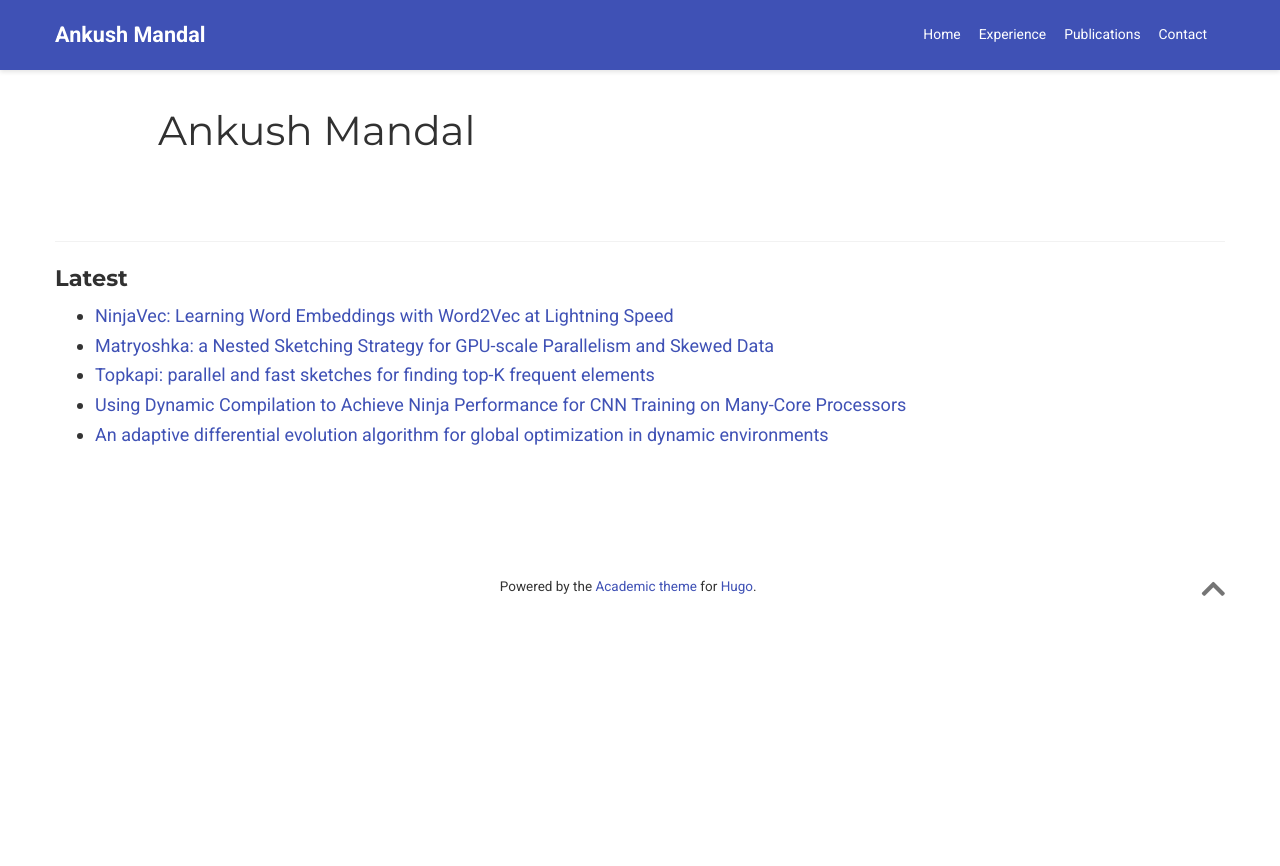
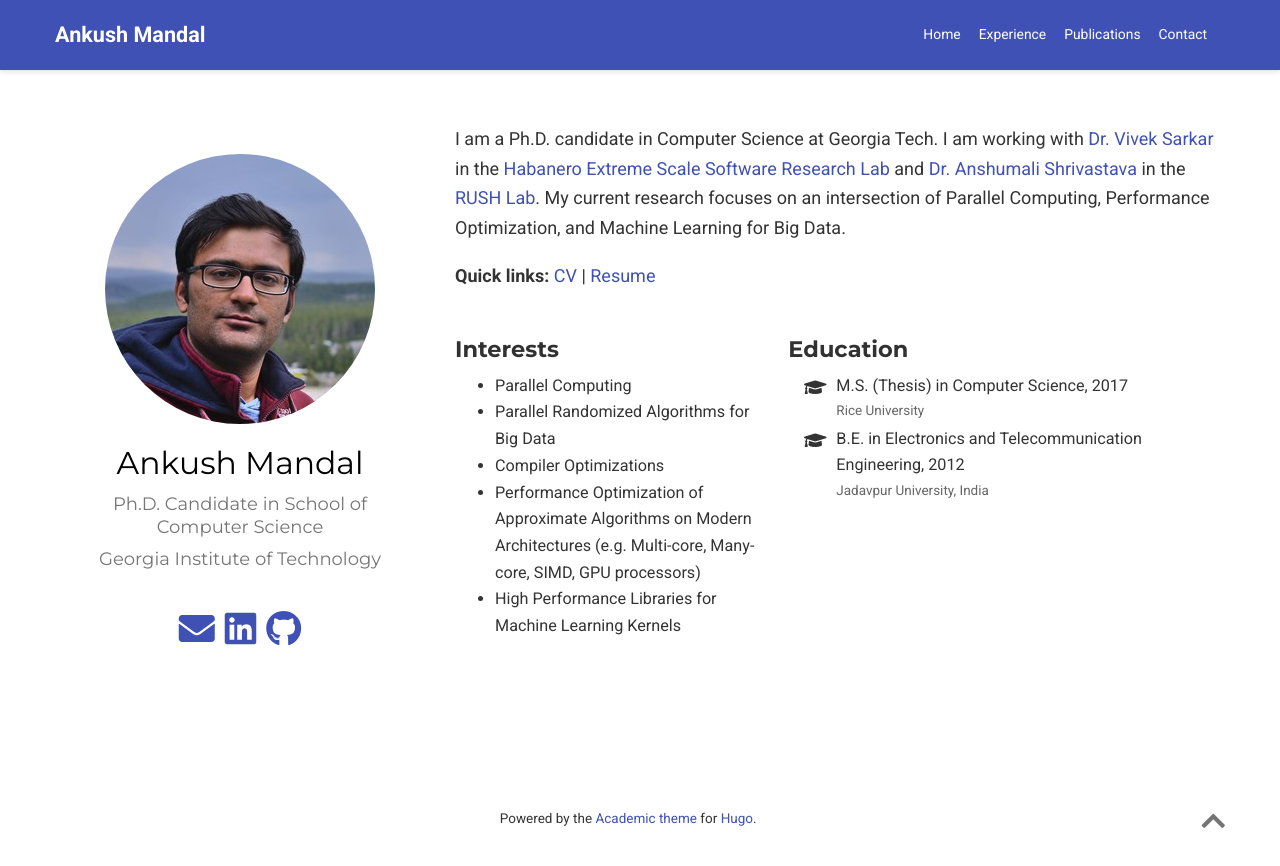
Before and after one commit to ankushmandal/ankushmandal.github.io, a plain HTML site: page author/ankush-mandal/index.html in a window 1280 px wide. Before the commit the page ends 800 px from the top, so only its background shows below. Drawn offline with nearby package versions, Linux system fonts and the light colour scheme; some packages are replaced by stand-ins of ours; some icons are missing.

Commit message:
adding resume

```diff
--- a/author/ankush-mandal/index.html
+++ b/author/ankush-mandal/index.html
@@ -235,10 +235,10 @@
   <meta property="og:site_name" content="Ankush Mandal">
   <meta property="og:url" content="https://ankushmandal.github.io/author/ankush-mandal/">
   <meta property="og:title" content="Ankush Mandal | Ankush Mandal">
-  <meta property="og:description" content="Ph.D. Candidate in School of Computer Science"><meta property="og:image" content="https://ankushmandal.github.io/images/icon_hu0b7a4cb9992c9ac0e91bd28ffd38dd00_9727_512x512_fill_lanczos_center_2.png">
-  <meta property="twitter:image" content="https://ankushmandal.github.io/images/icon_hu0b7a4cb9992c9ac0e91bd28ffd38dd00_9727_512x512_fill_lanczos_center_2.png"><meta property="og:locale" content="en-us">
+  <meta property="og:description" content="Ph.D. Candidate in School of Computer Science"><meta property="og:image" content="https://ankushmandal.github.io/author/ankush-mandal/avatar_hu523e04e9a074b27afd6ea9e367802b08_889300_270x270_fill_q90_lanczos_center.jpg">
+  <meta property="twitter:image" content="https://ankushmandal.github.io/author/ankush-mandal/avatar_hu523e04e9a074b27afd6ea9e367802b08_889300_270x270_fill_q90_lanczos_center.jpg"><meta property="og:locale" content="en-us">
 
-    <meta property="og:updated_time" content="2020-02-01T00:00:00&#43;00:00">
+
 
 
 
@@ -469,10 +469,6 @@
 
 
 
-<div class="universal-wrapper pt-3">
-  <h1>Ankush Mandal</h1>
-</div>
-
 
 <section id="profile-page" class="pt-5">
   <div class="container">
@@ -482,32 +478,167 @@
 
 
 
-    <div class="article-widget content-widget-hr">
-      <h3>Latest</h3>
-      <ul>
+
+
+
+
+
+
+
+
+
+
+
+
+
+
+
+<div class="row">
+  <div class="col-12 col-lg-4">
+    <div id="profile">
+
+
+
+      <img class="avatar avatar-circle" src="/author/ankush-mandal/avatar_hu523e04e9a074b27afd6ea9e367802b08_889300_270x270_fill_q90_lanczos_center.jpg" alt="Ankush Mandal">
+
+
+      <div class="portrait-title">
+        <h2>Ankush Mandal</h2>
+        <h3>Ph.D. Candidate in School of Computer Science</h3>
+
+
+        <h3>
+
+          <span>Georgia Institute of Technology</span>
+
+        </h3>
+
+      </div>
+
+      <ul class="network-icon" aria-hidden="true">
+
+
+
+
+
+
+
+
+
 
         <li>
-          <a href="/publication/mandal-2019-w-2-v/">NinjaVec: Learning Word Embeddings with Word2Vec at Lightning Speed</a>
+          <a href="mailto:ankush@gatech.edu" >
+            <i class="fas fa-envelope big-icon"></i>
+          </a>
         </li>
 
+
+
+
+
+
+
+
+
+
+
+
         <li>
-          <a href="/publication/mandal-2019-gpusketch/">Matryoshka: a Nested Sketching Strategy for GPU-scale Parallelism and Skewed Data</a>
+          <a href="http://www.linkedin.com/in/ankush-mandal-9958b11aa" target="_blank" rel="noopener">
+            <i class="fab fa-linkedin big-icon"></i>
+          </a>
         </li>
 
-        <li>
-          <a href="/publication/mandal-2018-topkapi/">Topkapi: parallel and fast sketches for finding top-K frequent elements</a>
-        </li>
+
+
+
+
+
+
+
+
+
+
 
         <li>
-          <a href="/publication/mandal-2018-using/">Using Dynamic Compilation to Achieve Ninja Performance for CNN Training on Many-Core Processors</a>
-        </li>
-
-        <li>
-          <a href="/publication/mandal-das-2014-adaptive/">An adaptive differential evolution algorithm for global optimization in dynamic environments</a>
+          <a href="https://github.com/ankushmandal" target="_blank" rel="noopener">
+            <i class="fab fa-github big-icon"></i>
+          </a>
         </li>
 
       </ul>
+
     </div>
+  </div>
+  <div class="col-12 col-lg-8">
+
+
+
+
+    <p>I am a Ph.D. candidate in Computer Science at Georgia Tech. I am working with
+<a href="https://vsarkar.cc.gatech.edu/" target="_blank" rel="noopener">Dr. Vivek Sarkar</a> in the
+<a href="https://habanero.cc.gatech.edu/" target="_blank" rel="noopener">Habanero Extreme Scale Software Research Lab</a> and
+<a href="https://www.cs.rice.edu/~as143/" target="_blank" rel="noopener">Dr. Anshumali Shrivastava</a> in the
+<a href="http://rushlab.blogs.rice.edu/" target="_blank" rel="noopener">RUSH Lab</a>. My current research focuses on an intersection of Parallel Computing, Performance Optimization, and Machine Learning for Big Data.</p>
+<p><strong>Quick links:</strong>
+<a href="/cv/Ankush_Mandal_CV.pdf">CV</a> |
+<a href="/cv/Ankush_Mandal_Resume.pdf">Resume</a></p>
+
+
+    <div class="row">
+
+
+      <div class="col-md-5">
+        <h3>Interests</h3>
+        <ul class="ul-interests">
+
+          <li>Parallel Computing</li>
+
+          <li>Parallel Randomized Algorithms for Big Data</li>
+
+          <li>Compiler Optimizations</li>
+
+          <li>Performance Optimization of Approximate Algorithms on Modern Architectures (e.g. Multi-core, Many-core, SIMD, GPU processors)</li>
+
+          <li>High Performance Libraries for Machine Learning Kernels</li>
+
+        </ul>
+      </div>
+
+
+
+      <div class="col-md-7">
+        <h3>Education</h3>
+        <ul class="ul-edu fa-ul">
+
+          <li>
+            <i class="fa-li fas fa-graduation-cap"></i>
+            <div class="description">
+              <p class="course">M.S. (Thesis) in Computer Science, 2017</p>
+              <p class="institution">Rice University</p>
+            </div>
+          </li>
+
+          <li>
+            <i class="fa-li fas fa-graduation-cap"></i>
+            <div class="description">
+              <p class="course">B.E. in Electronics and Telecommunication Engineering, 2012</p>
+              <p class="institution">Jadavpur University, India</p>
+            </div>
+          </li>
+
+        </ul>
+      </div>
+
+
+    </div>
+  </div>
+</div>
+
+
+
+
+
 
   </div>
 </section>
```
Also changed, not shown: index.html (+3 -0 lines), index.json (+1 -1 lines), 2 other files.
